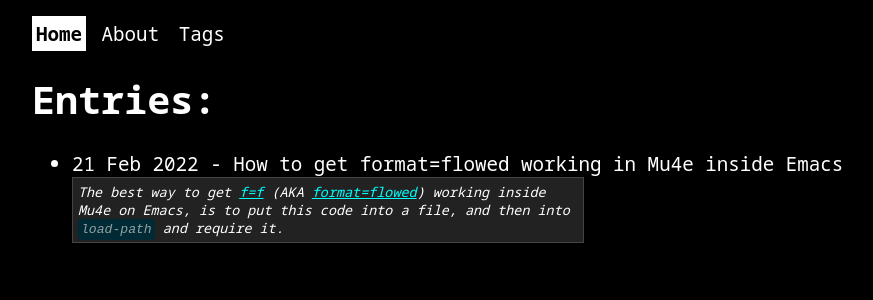
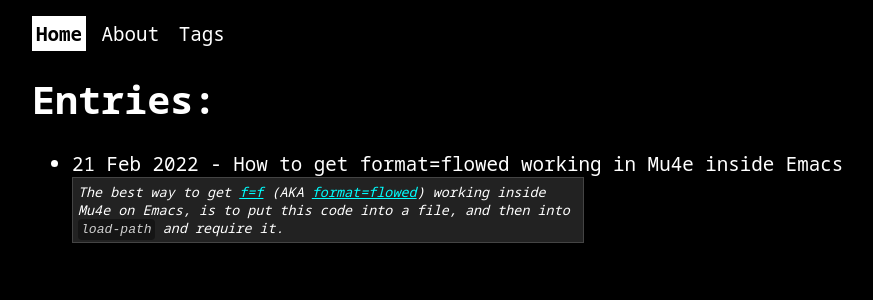
Before and after one commit to yusi1/yaslamblog, a Jekyll site: the page built from index.html, in a window 1280 px wide. Shown: the top 300 px of the page, without its empty margins (8-881 px from the left). Built offline with Jekyll 4.4.1, drawn with Linux system fonts in a browser that asks for light colours.

Commit message:
main.sass: Make the inline code styling more consistent

```diff
--- a/_sass/main.sass
+++ b/_sass/main.sass
@@ -28,10 +28,10 @@
 
 p>code
   font-size: 120%
-  background-color: #002B36
+  background-color: #151515
   padding: 3px
   border-radius: 4px
-  color: #93a1a1
+  color: #d0d0d0
 
 .current
   color: black
```
